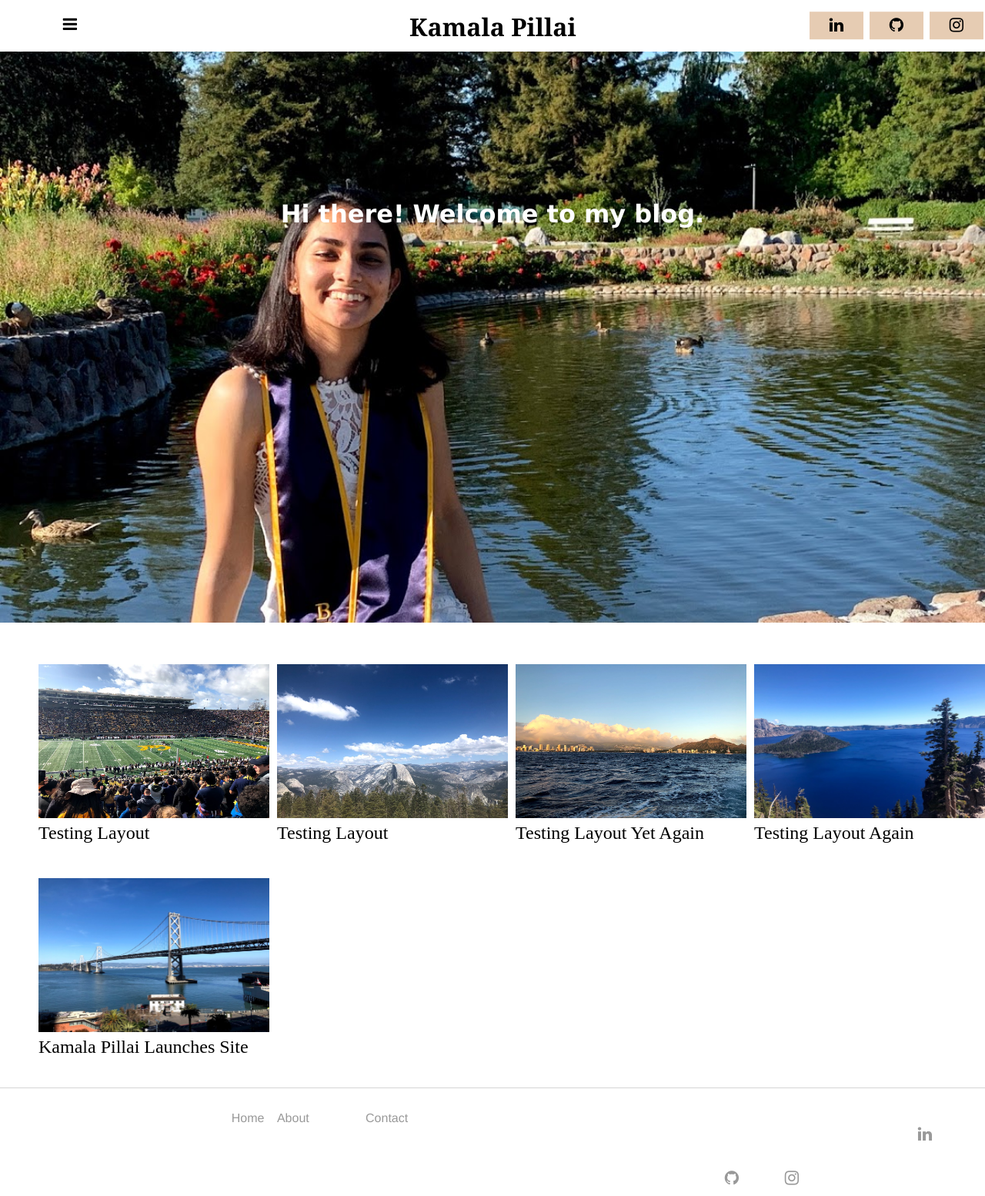
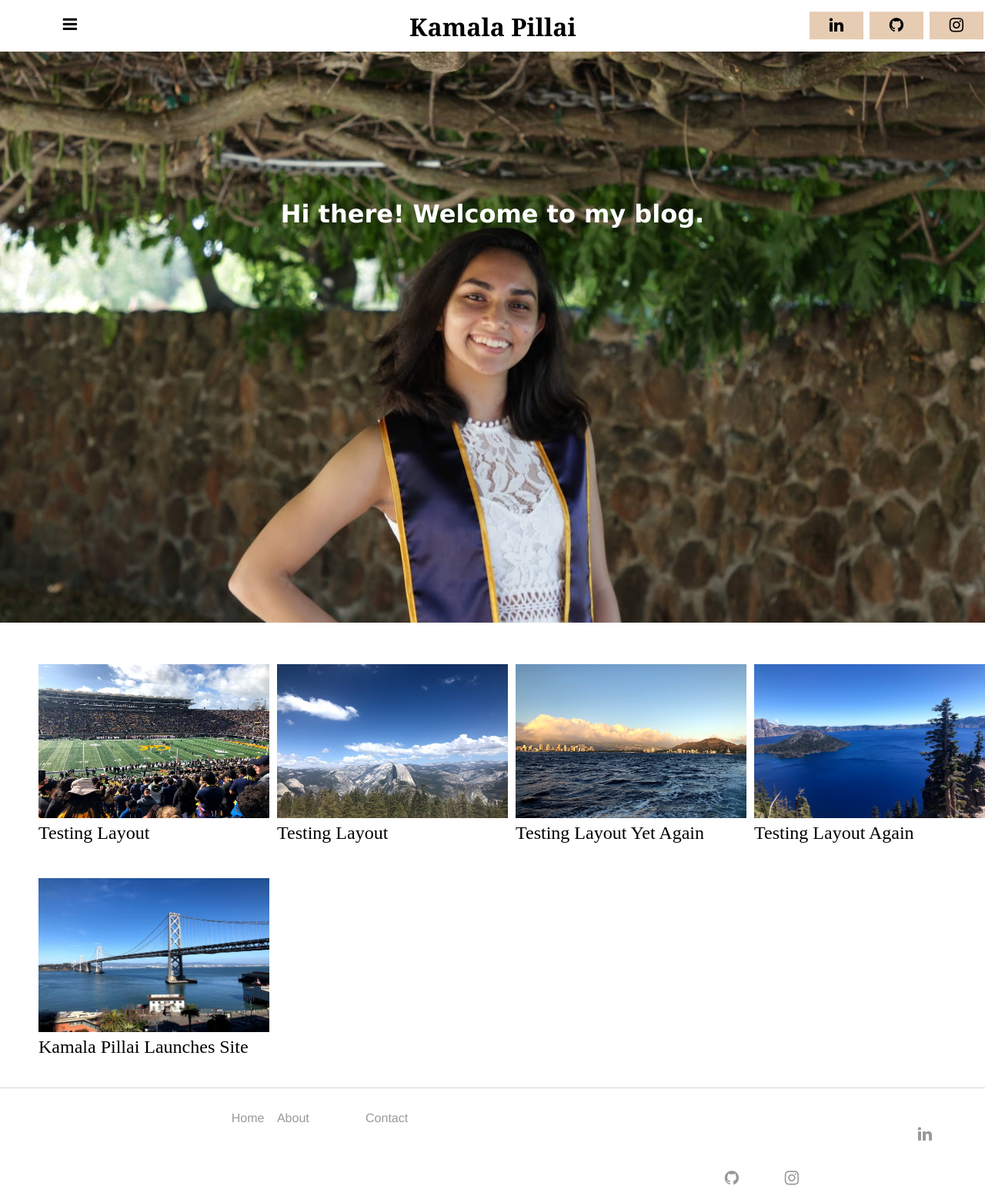
Before and after one commit to kpill/kpill.github.io, a Jekyll site: the page built from index.html, in a window 1280 px wide. Shown: the whole page at 77% size. Built offline with Jekyll 4.4.1, drawn with Linux system fonts in a browser that asks for light colours.

Commit message:
Update main.css

```diff
--- a/css/main.css
+++ b/css/main.css
@@ -129,7 +129,7 @@
 }
 
 .welcome {
-	background-image: url("/images/background-photo.jpg");
+	background-image: url("/images/grad_photo.JPG");
 	text-align: center;
 	vertical-align: middle;
 	background-size: 100vw auto;
```
